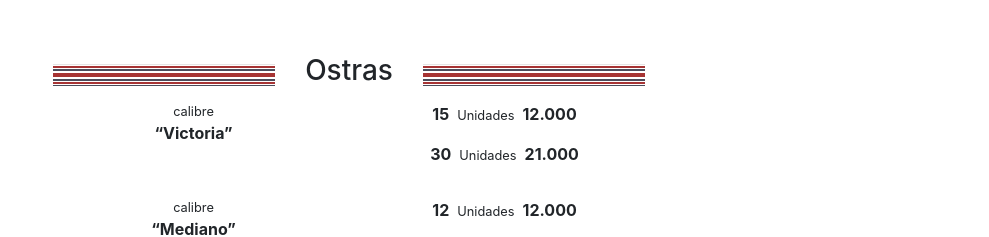
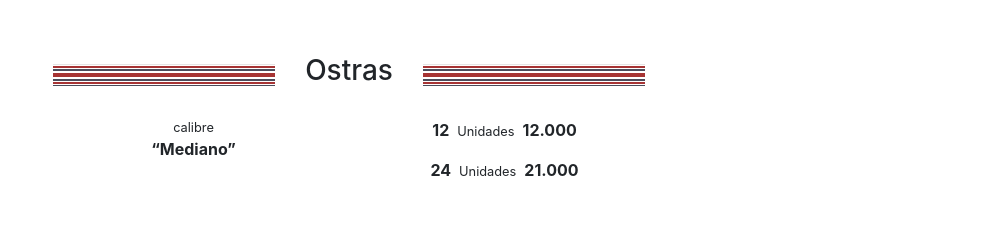
Before and after one commit to durbonca/Menu-QR-Google-sheet, a React (Create React App) app: page /Family in a window 1280 px wide. Shown: the top 237 px of the page, without its empty margins (291-1280 px from the left). Built offline with nearby package versions, Linux system fonts and the light colour scheme; no server answers.

Commit message:
Update ostras.js

```diff
--- a/src/components/ostras.js
+++ b/src/components/ostras.js
@@ -9,7 +9,7 @@
                                     <h3 className="col-auto text-center">Ostras</h3>
                                     <Bars/>
                     </div>
-                <div className="row d-flex justify-content-between">
+                {/* <div className="row d-flex justify-content-between">
                     <div className="d-flex flex-column align-items-center col-6 px-0">
                         <small>calibre</small>
                         <strong>“Victoria”</strong>
@@ -22,7 +22,7 @@
                           <strong className="col mx-0 px-1">30</strong><p className="col mx-0 px-1"><small>Unidades</small></p><strong className="col mx-0 px-1">21.000</strong>
                         </div>
                     </div>
-               </div>
+               </div> */}
 
                <div className="row mt-3 d-flex justify-content-between">
                     <div className="d-flex flex-column align-items-center col-6 px-0">
```
